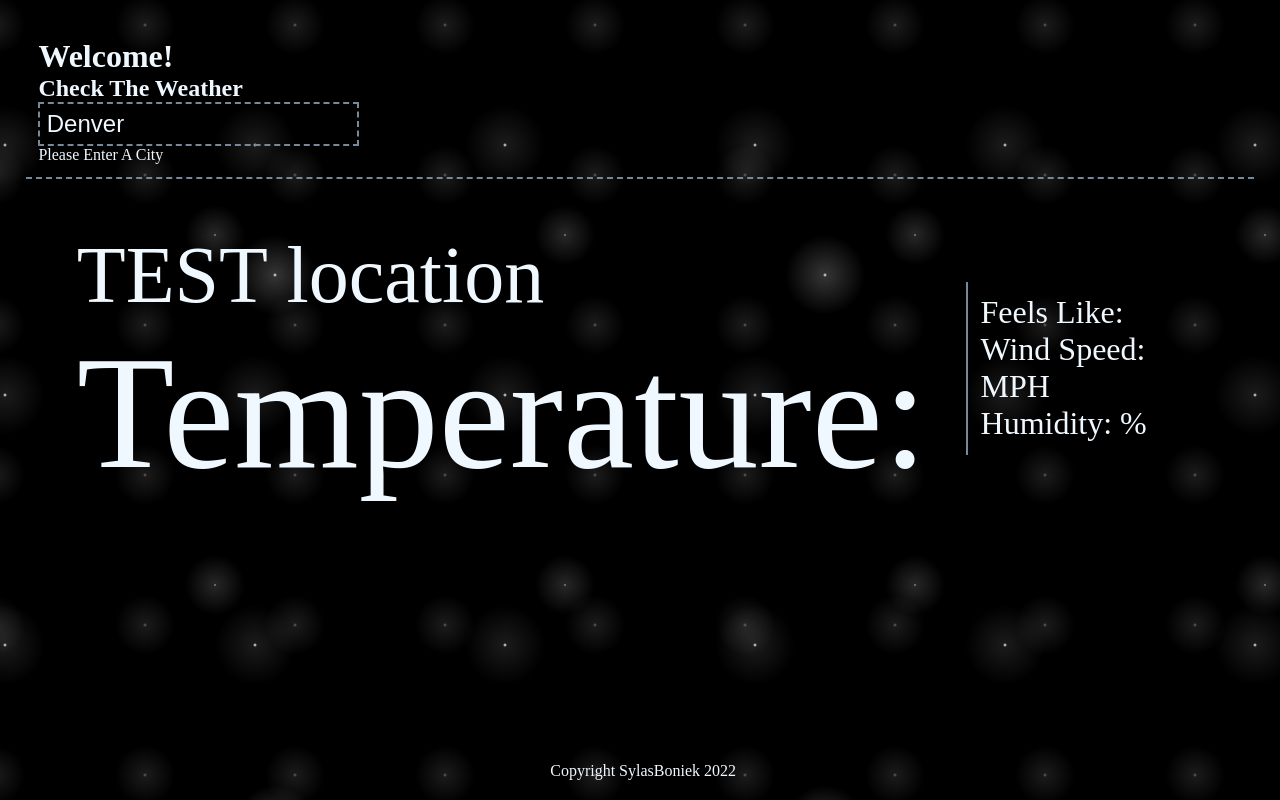
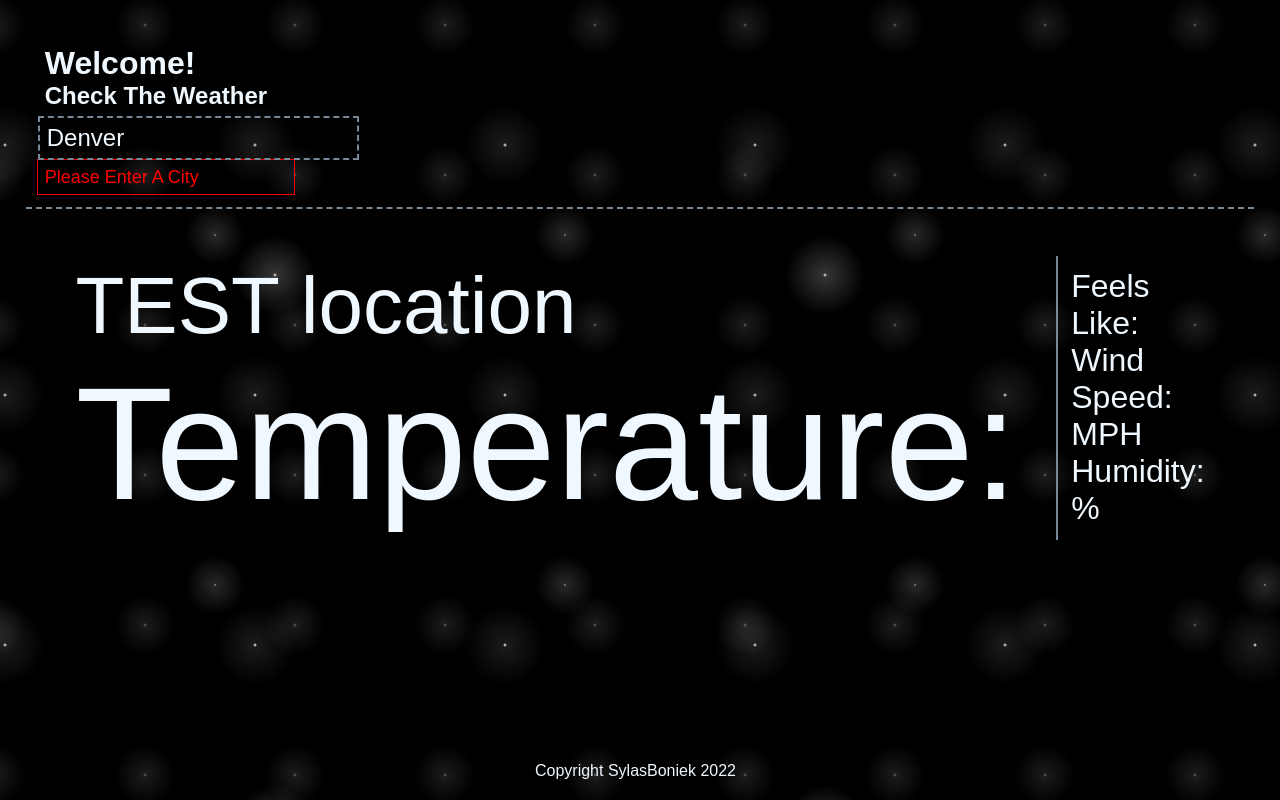
Before and after one commit to SylasB/WeatherApp, a plain HTML site: page index.html in a window 1280 px wide. Drawn offline with Linux system fonts and the light colour scheme; no server answers.

Commit message:
Added the styling to the error message. Added a new font.

```diff
--- a/style.css
+++ b/style.css
@@ -7,6 +7,7 @@
 }
 
 body {
+  font-family: sans-serif;
   margin: 1vw;
   padding: 1vw;
   background-color: black;
@@ -29,6 +30,9 @@ body {
 header {
   border-bottom: 2px dashed lightslategray;
   padding: 1vw;
+}
+.welcome {
+  padding: 0.5vw;
 }
 
 #locationInput {
@@ -89,3 +93,11 @@ footer {
 .hidden {
   display: none;
 }
+
+.activeError {
+  color: red;
+  font-size: large;
+  box-shadow: 0 0 0 1px red;
+  width: 19vw;
+  padding: 0.5vw;
+}
```
